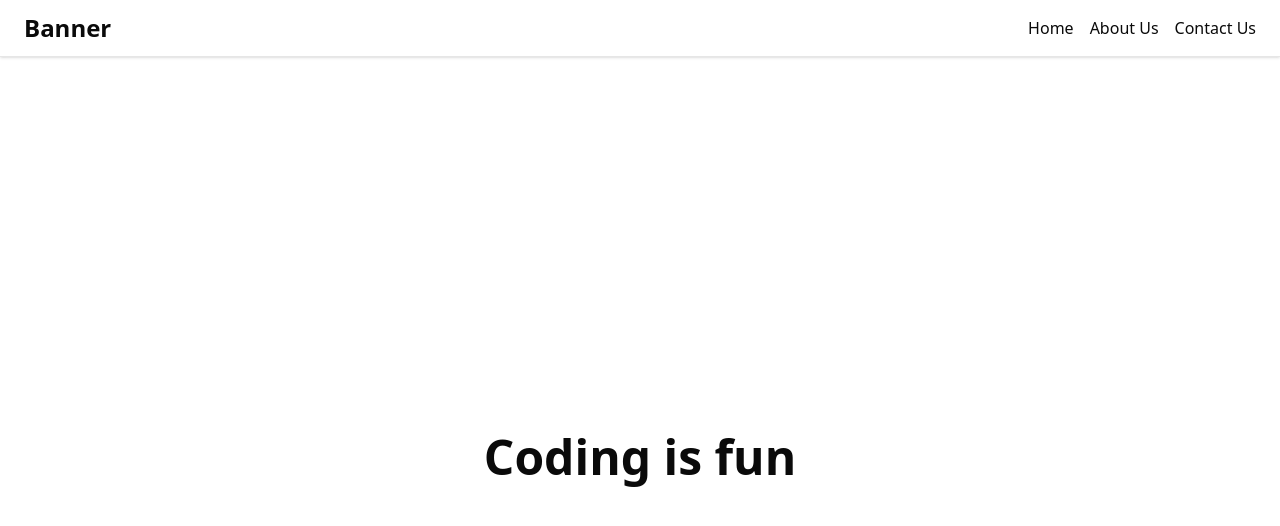
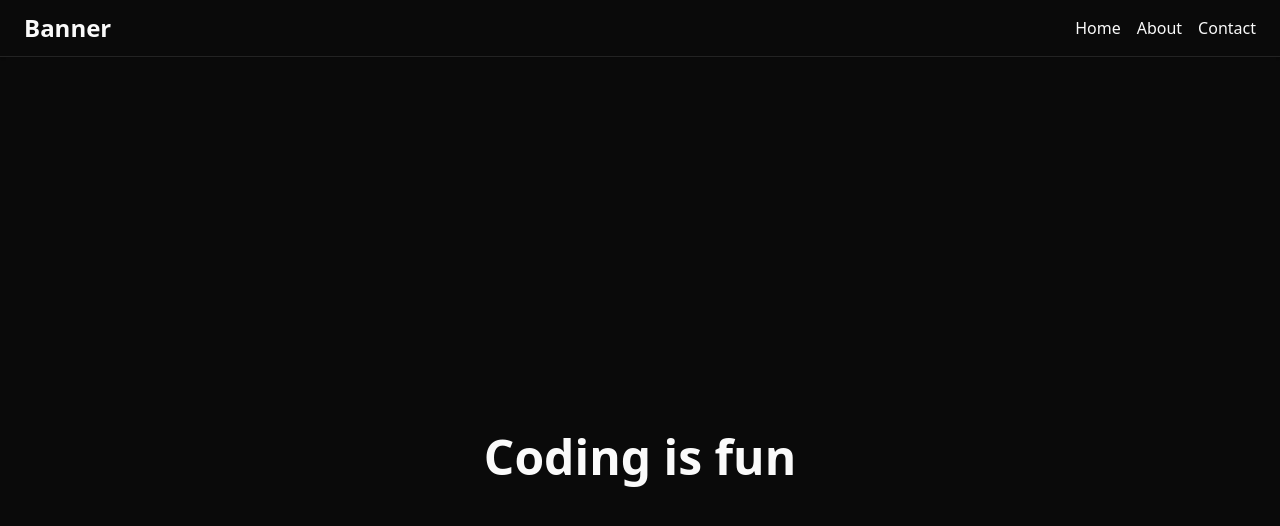
Before and after one commit to CallSignRishav/nextjs-starter-monolithic, a Next.js app: page / in a window 1280 px wide. Shown: the top 526 px of the page. Built offline with nearby package versions, Linux system fonts and the light colour scheme.

Commit message:
next theme added & all layout fix

```diff
--- a/package.json
+++ b/package.json
@@ -15,6 +15,7 @@
     "clsx": "2.1.1",
     "lucide-react": "0.477.0",
     "next": "15.2.0",
+    "next-themes": "0.4.4",
     "react": "19.0.0",
     "react-dom": "19.0.0",
     "tailwind-merge": "3.0.2",
--- a/src/app/(frontend)/layout.tsx
+++ b/src/app/(frontend)/layout.tsx
@@ -3,13 +3,11 @@ import { LayoutProps } from "@/lib/types";
 
 const FrontendLayout = ({ children }: LayoutProps) => {
   return (
-    <html lang="en">
-      <body>
-        <HeaderFront />
+    <>
+      <HeaderFront />
 
-        <main className="container mx-auto px-6">{children}</main>
-      </body>
-    </html>
+      <main className="container mx-auto px-6">{children}</main>
+    </>
   );
 };
 
--- a/src/app/layout.tsx
+++ b/src/app/layout.tsx
@@ -1,10 +1,22 @@
 import { LayoutProps } from "@/lib/types";
 import "./globals.css";
+import ThemeProvider from "@/components/ThemeProvider";
 
 const RootLayout = ({ children }: LayoutProps) => {
   return (
-    <html lang="en">
-      <body>{children}</body>
+    <html
+      lang="en"
+      suppressHydrationWarning
+    >
+      <body>
+        <ThemeProvider
+          attribute="class"
+          enableSystem={false}
+          defaultTheme="dark"
+        >
+          {children}
+        </ThemeProvider>
+      </body>
     </html>
   );
 };
--- a/src/app/studio/layout.tsx
+++ b/src/app/studio/layout.tsx
@@ -3,13 +3,11 @@ import { LayoutProps } from "@/lib/types";
 
 const StudioLayout = ({ children }: LayoutProps) => {
   return (
-    <html lang="en">
-      <body>
-        <HeaderStudio />
+    <>
+      <HeaderStudio />
 
-        <main className="container mx-auto px-6">{children}</main>
-      </body>
-    </html>
+      <main className="container mx-auto px-6">{children}</main>
+    </>
   );
 };
 
--- a/src/components/FrontendComps/Headers/HeaderFront.tsx
+++ b/src/components/FrontendComps/Headers/HeaderFront.tsx
@@ -17,9 +17,9 @@ const HeaderFront = () => {
           <nav className="grid grid-flow-col-dense gap-4">
             <Link href={"/"}>Home</Link>
 
-            <Link href={"/"}>About Us</Link>
+            <Link href={"/"}>About</Link>
 
-            <Link href={"/"}>Contact Us</Link>
+            <Link href={"/"}>Contact</Link>
           </nav>
         </div>
       </header>
--- /dev/null
+++ b/src/components/ThemeProvider.tsx
@@ -0,0 +1,12 @@
+"use client";
+
+import { ThemeProvider as NextThemesProvider } from "next-themes";
+import { ComponentProps } from "react";
+
+type ThemeProviderProps = ComponentProps<typeof NextThemesProvider>;
+
+const ThemeProvider = ({ children, ...props }: ThemeProviderProps) => {
+  return <NextThemesProvider {...props}>{children}</NextThemesProvider>;
+};
+
+export default ThemeProvider;
```
Also changed, not shown: 1 other file (tests, documents, lock files or other folders).
